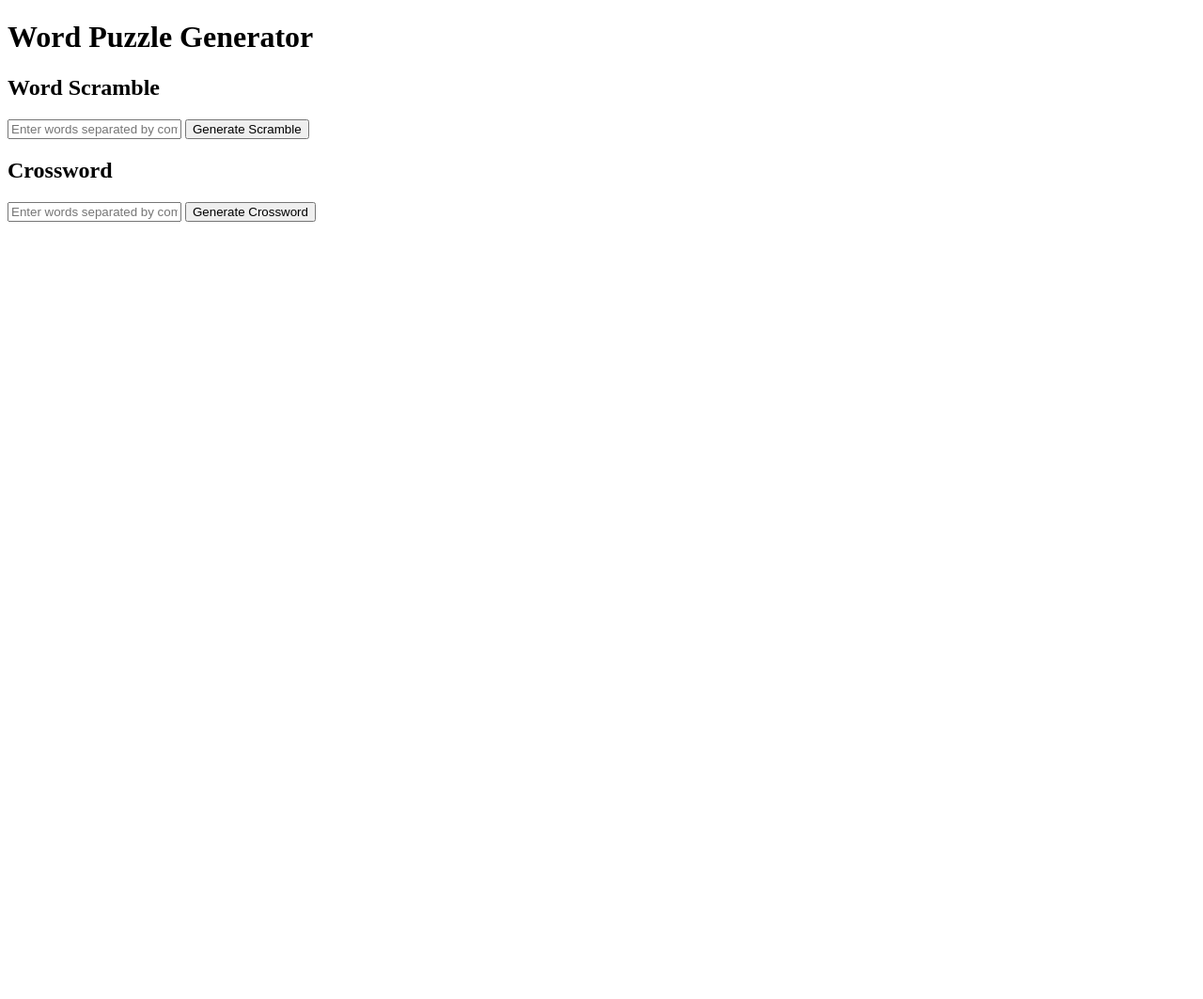
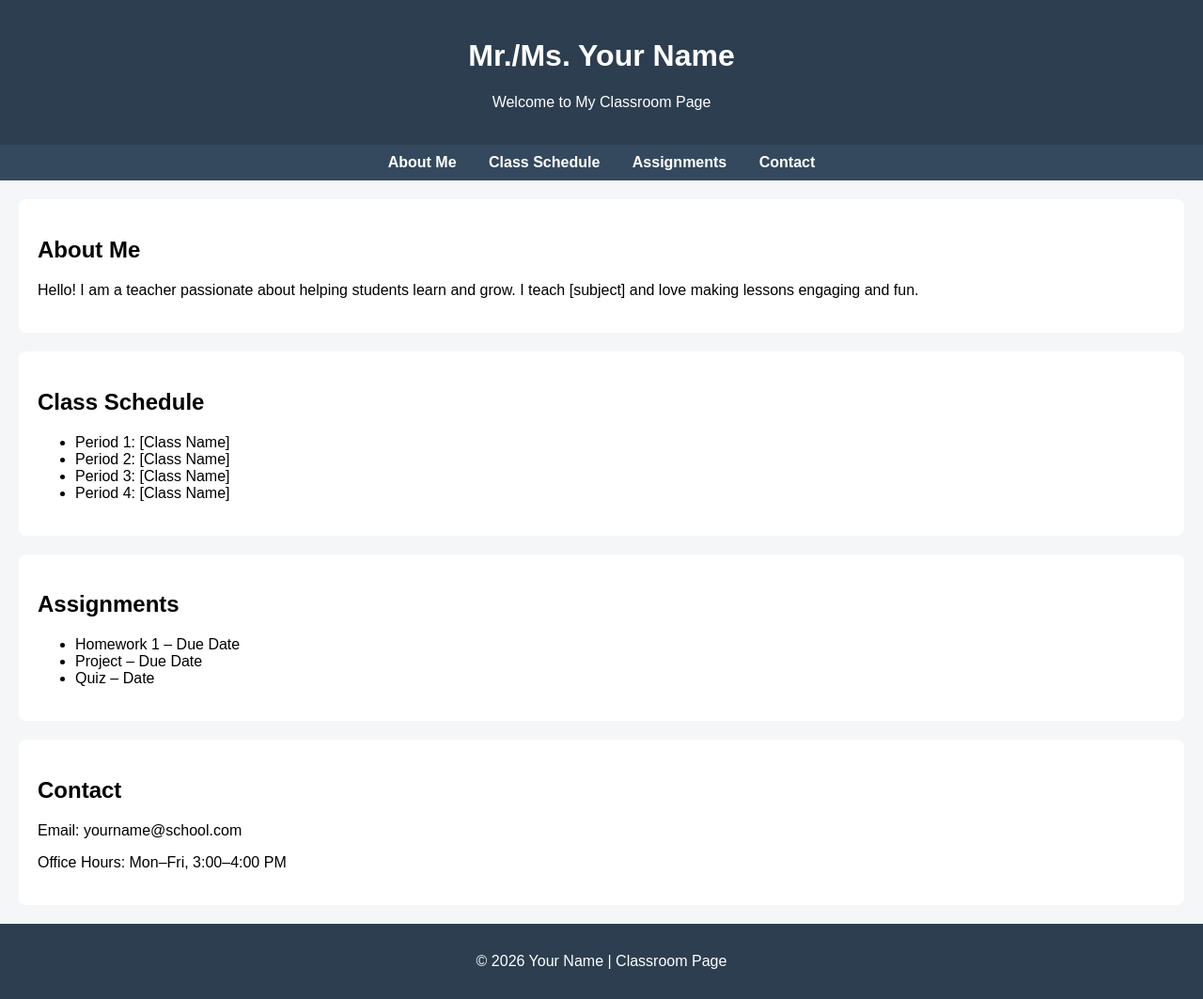
Before and after one commit to mariSatyr/mariSatyr.github.io, a plain HTML site: page index.html in a window 1280 px wide. Shown: the whole page at 94% size. Before the commit the page ends 800 px from the top, so only its background shows below. Drawn offline with Linux system fonts and the light colour scheme.

Commit message:
Revamp index.html for classroom page layout

```diff
--- a/index.html
+++ b/index.html
@@ -2,41 +2,94 @@
 <html lang="en">
 <head>
     <meta charset="UTF-8">
-    <meta name="viewport" content="width=device-width, initial-scale=1.0">
-    <title>Word Puzzle Generator</title>
+    <title>My Teacher Page</title>
+    <style>
+        body {
+            font-family: Arial, sans-serif;
+            margin: 0;
+            background-color: #f4f6f8;
+        }
+        header {
+            background-color: #2c3e50;
+            color: white;
+            padding: 20px;
+            text-align: center;
+        }
+        nav {
+            background-color: #34495e;
+            padding: 10px;
+            text-align: center;
+        }
+        nav a {
+            color: white;
+            margin: 0 15px;
+            text-decoration: none;
+            font-weight: bold;
+        }
+        nav a:hover {
+            text-decoration: underline;
+        }
+        section {
+            padding: 20px;
+            margin: 20px;
+            background-color: white;
+            border-radius: 8px;
+        }
+        footer {
+            text-align: center;
+            padding: 15px;
+            background-color: #2c3e50;
+            color: white;
+        }
+    </style>
 </head>
 <body>
-    <h1>Word Puzzle Generator</h1>
-    <div>
-        <h2>Word Scramble</h2>
-        <input type="text" id="scrambleInput" placeholder="Enter words separated by commas">
-        <button onclick="generateScramble()">Generate Scramble</button>
-        <p id="scrambleOutput"></p>
-    </div>
-    <div>
-        <h2>Crossword</h2>
-        <input type="text" id="crosswordInput" placeholder="Enter words separated by commas">
-        <button onclick="generateCrossword()">Generate Crossword</button>
-        <div id="crosswordOutput"></div>
-    </div>
-    <script>
-        function generateScramble() {
-            const input = document.getElementById('scrambleInput').value;
-            const words = input.split(',').map(word => word.trim());
-            const scrambledWords = words.map(word => word.split('').sort(() => 0.5 - Math.random()).join(''));
-            document.getElementById('scrambleOutput').innerHTML = scrambledWords.join(', ');
-        }
 
-        function generateCrossword() {
-            const input = document.getElementById('crosswordInput').value;
-            const words = input.split(',').map(word => word.trim());
-            let crosswordHtml = '<table>';
-            words.forEach(word => {
-                crosswordHtml += '<tr>' + word.split('').map(letter => `<td>${letter}</td>`).join('') + '</tr>';
-            });
-            crosswordHtml += '</table>';
-            document.getElementById('crosswordOutput').innerHTML = crosswordHtml;
-        }
-    </script>
+<header>
+    <h1>Mr./Ms. Your Name</h1>
+    <p>Welcome to My Classroom Page</p>
+</header>
+
+<nav>
+    <a href="#about">About Me</a>
+    <a href="#schedule">Class Schedule</a>
+    <a href="#assignments">Assignments</a>
+    <a href="#contact">Contact</a>
+</nav>
+
+<section id="about">
+    <h2>About Me</h2>
+    <p>Hello! I am a teacher passionate about helping students learn and grow. I teach [subject] and love making lessons engaging and fun.</p>
+</section>
+
+<section id="schedule">
+    <h2>Class Schedule</h2>
+    <ul>
+        <li>Period 1: [Class Name]</li>
+        <li>Period 2: [Class Name]</li>
+        <li>Period 3: [Class Name]</li>
+        <li>Period 4: [Class Name]</li>
+    </ul>
+</section>
+
+<section id="assignments">
+    <h2>Assignments</h2>
+    <ul>
+        <li>Homework 1 – Due Date</li>
+        <li>Project – Due Date</li>
+        <li>Quiz – Date</li>
+    </ul>
+</section>
+
+<section id="contact">
+    <h2>Contact</h2>
+    <p>Email: yourname@school.com</p>
+    <p>Office Hours: Mon–Fri, 3:00–4:00 PM</p>
+</section>
+
+<footer>
+    <p>© 2026 Your Name | Classroom Page</p>
+</footer>
+
 </body>
 </html>
```
